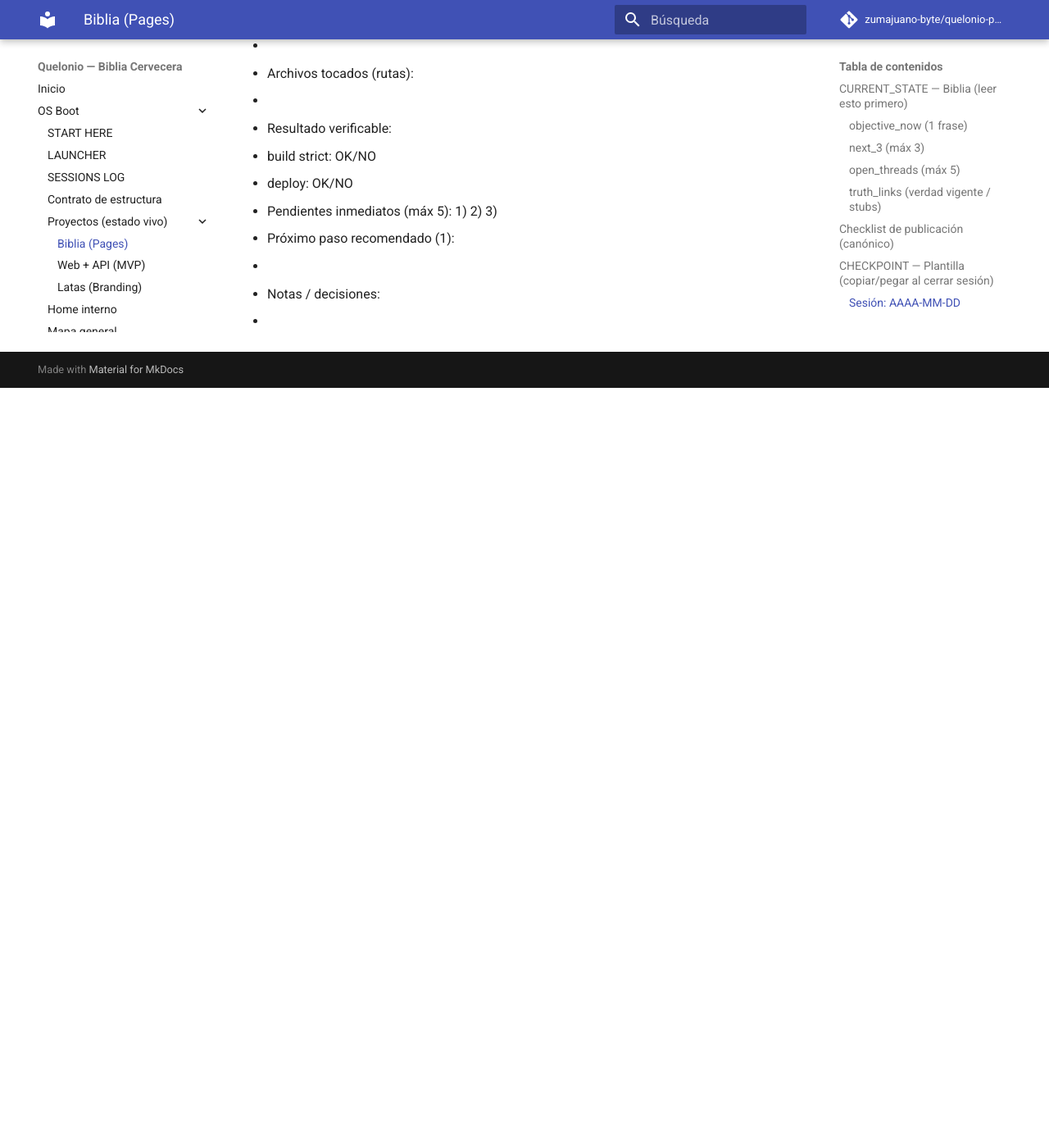
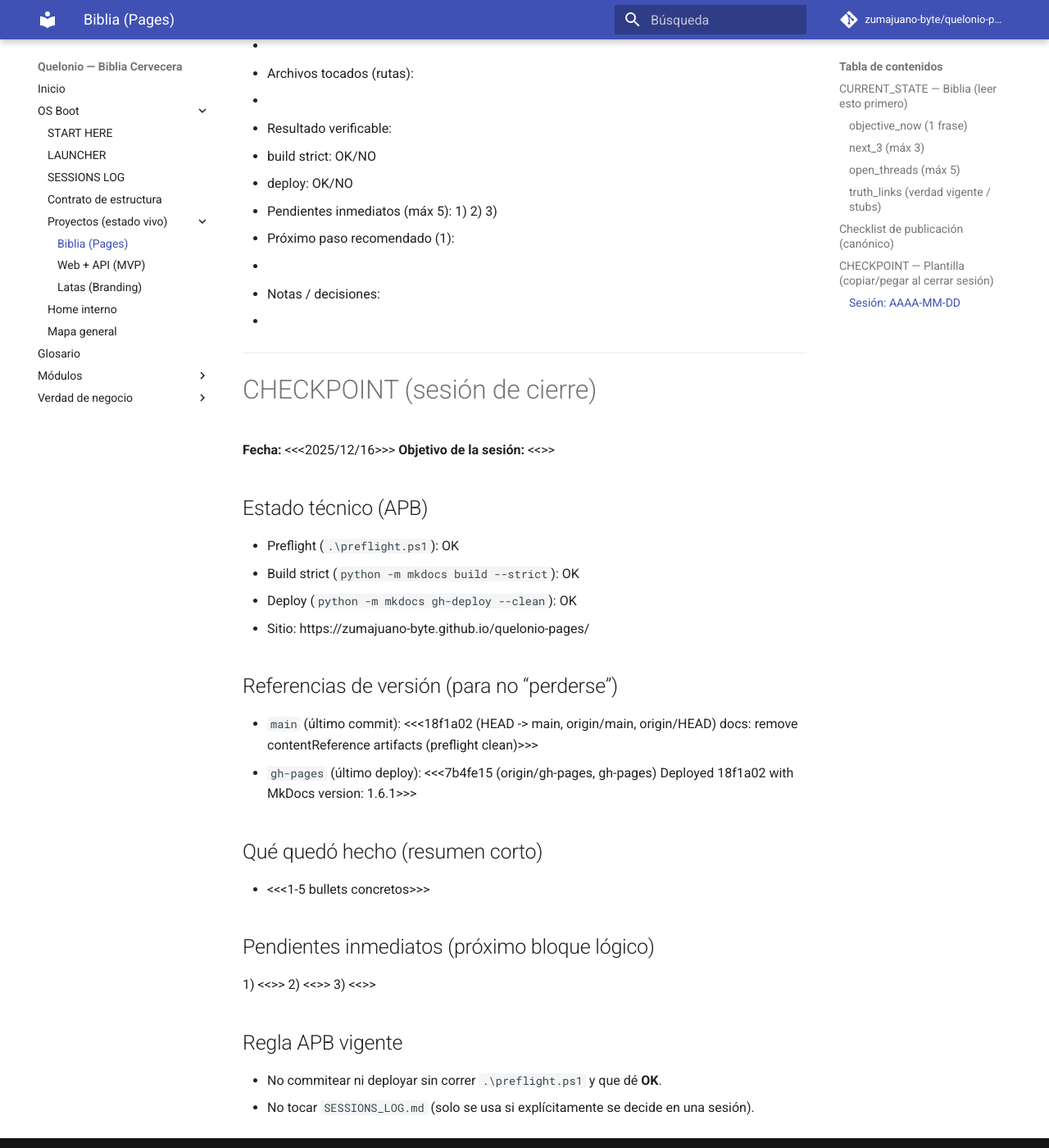
Before and after one commit to zumajuano-byte/quelonio-pages, an MkDocs documentation site: the page built from docs/99_Indice_y_Mapas/PROYECTO_BIBLIA.md, in a window 1280 px wide and 1400 px high, scrolled down 1674 px. Shown: the whole window at 82% size. Built offline with MkDocs 1.6.1 and Material for MkDocs 9.7.7, drawn with Linux system fonts in a browser that asks for light colours; comment, search, counter and statistics services are not loaded; before the commit the page ends 2147 px from its top, so only the background shows below that.

Commit message:
docs: checkpoint biblia (cierre de sesion)

```diff
--- a/docs/99_Indice_y_Mapas/PROYECTO_BIBLIA.md
+++ b/docs/99_Indice_y_Mapas/PROYECTO_BIBLIA.md
@@ -68,3 +68,32 @@ Profundización v1 (estructura funcional end-to-end) — Specs → Fermentación
   -
 - Notas / decisiones:
   -
+
+---
+
+# CHECKPOINT (sesión de cierre)
+
+**Fecha:** <<<2025/12/16>>>
+**Objetivo de la sesión:** <<<ej: estabilizar Fermentación/Maduración + APB preflight>>>
+
+## Estado técnico (APB)
+- Preflight (`.\preflight.ps1`): OK
+- Build strict (`python -m mkdocs build --strict`): OK
+- Deploy (`python -m mkdocs gh-deploy --clean`): OK
+- Sitio: https://zumajuano-byte.github.io/quelonio-pages/
+
+## Referencias de versión (para no “perderse”)
+- `main` (último commit): <<<18f1a02 (HEAD -> main, origin/main, origin/HEAD) docs: remove contentReference artifacts (preflight clean)>>>
+- `gh-pages` (último deploy): <<<7b4fe15 (origin/gh-pages, gh-pages) Deployed 18f1a02 with MkDocs version: 1.6.1>>>
+
+## Qué quedó hecho (resumen corto)
+- <<<1-5 bullets concretos>>>
+
+## Pendientes inmediatos (próximo bloque lógico)
+1) <<<pendiente 1>>>
+2) <<<pendiente 2>>>
+3) <<<pendiente 3>>>
+
+## Regla APB vigente
+- No commitear ni deployar sin correr `.\preflight.ps1` y que dé **OK**.
+- No tocar `SESSIONS_LOG.md` (solo se usa si explícitamente se decide en una sesión).
```
